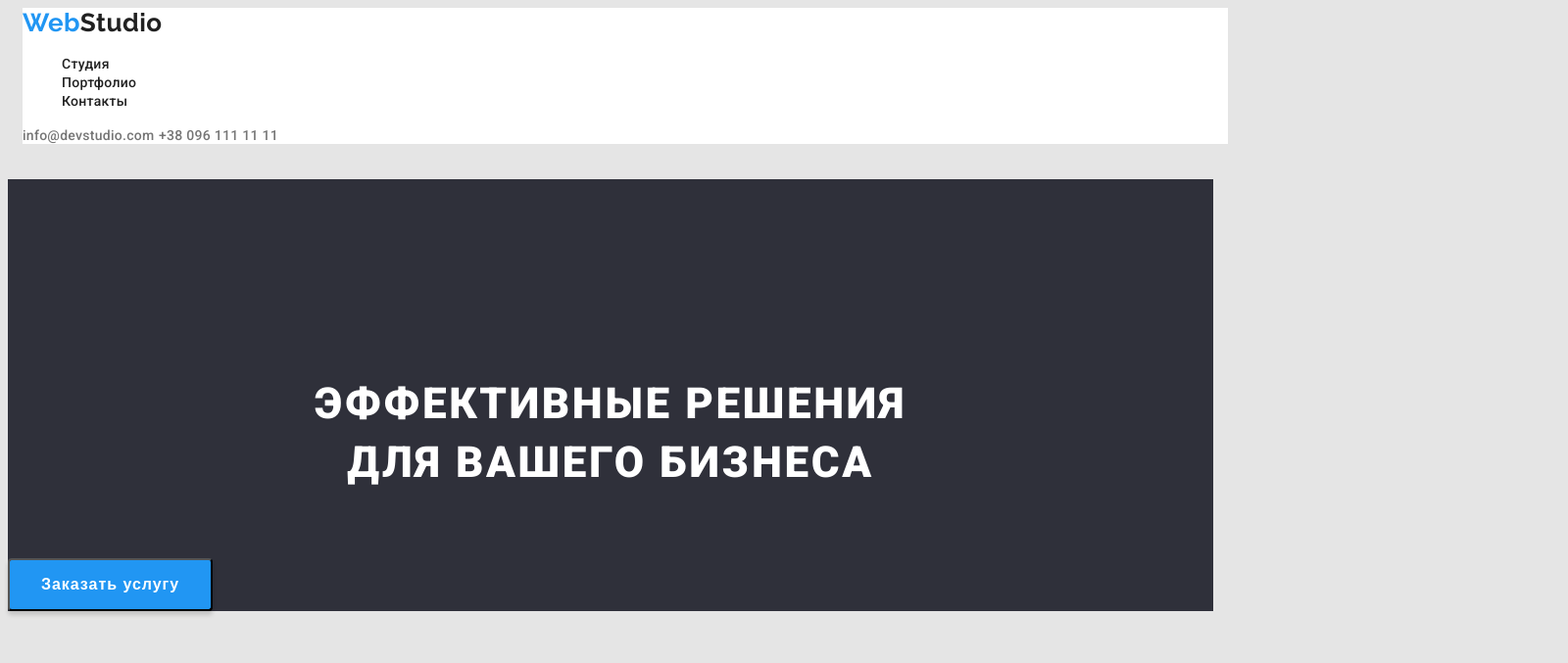
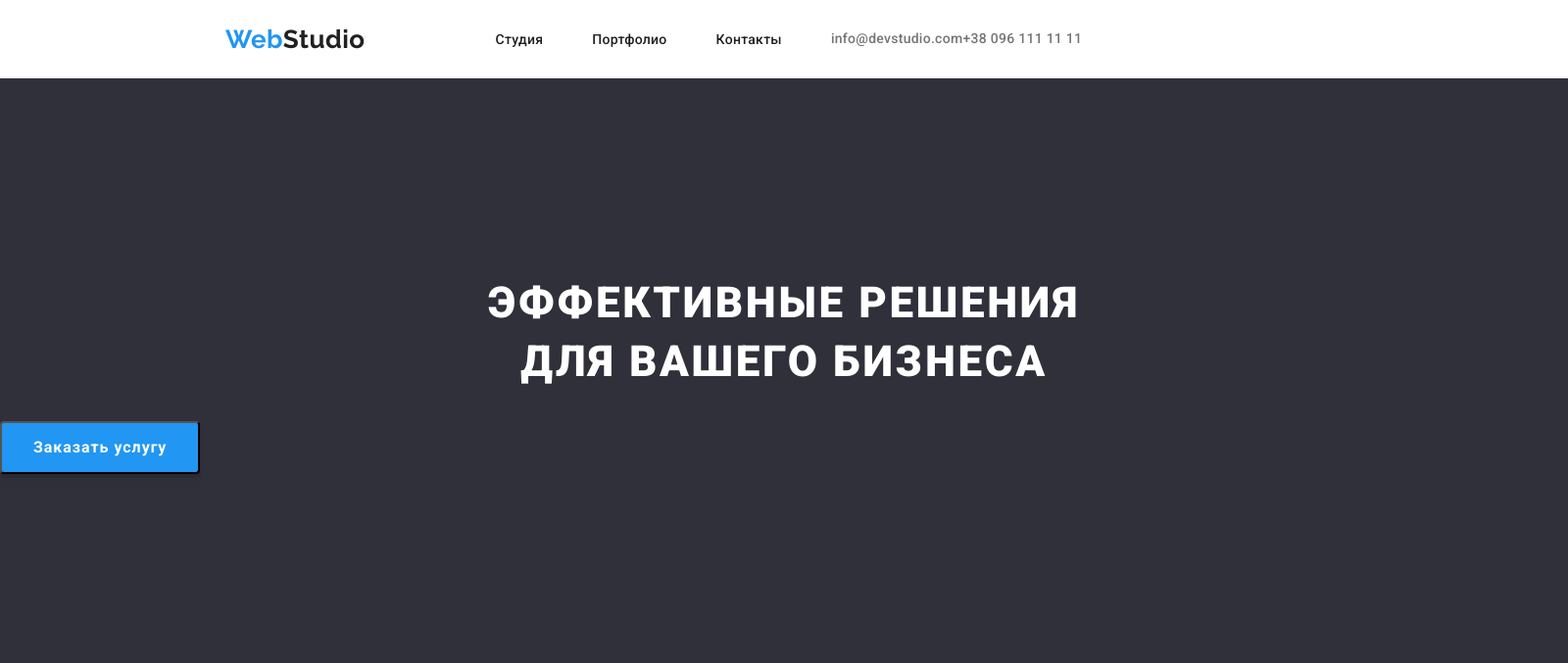
Before and after one commit to VasilKlim/goit-markup-hw-03, a plain HTML site: page index.html in a window 1280 px wide. Shown: the top 677 px of the page at 98% size, 1600 px wide, since content can reach past the window. Drawn offline with nearby package versions, Linux system fonts and the light colour scheme.

Commit message:
стилізує heder (без контактів)

```diff
--- a/css/styles2.css
+++ b/css/styles2.css
@@ -11,14 +11,25 @@ body {
   letter-spacing: 0.03em;
 }
 
+h1, h2, h3, p, ul {
+  margin-top: 0;
+  margin-bottom: 0;
+}
+
 .container {
-  width: 1230px;
+  width: 1600px;
+  height: 80px;
   padding-left: 15px;
   padding-right: 15px;
-}
+  margin-left: auto;
+  margin-right: auto;
+  background-color: #ffffff;
+  align-items: center;
+  }
 
-.header {
-    background-color: #ffffff;
+  .header-container, .nav-list {
+  display: flex;
+  align-items: center;
   }
 
   .header-link {
@@ -30,6 +41,8 @@ body {
     text-decoration: none;
     padding-top: 25px;
     padding-bottom: 25px;
+    margin-left: 215px;
+    margin-right: 93px;
   }
 
   span {
@@ -43,8 +56,9 @@ body {
     line-height: 1.14;
     letter-spacing: 0.02em;
     text-decoration: none;
-    padding-top: 1032px;
-    padding-bottom: 32px;
+    margin-right: 50px;
+
+
   }
   .nav-link:hover,
   .header-mail:hover,
@@ -53,6 +67,15 @@ body {
   .header-mail:focus,
   .header-phone:focus {
     color: var(--activ-text-color);
+  }
+
+  .header-contact {
+    display: flex;
+    margin-right: 0;
+  }
+
+  .header-phone {
+    margin-right: 100px;
   }
 
   .header-phone,
@@ -64,16 +87,14 @@ body {
     line-height: 1.14;
     letter-spacing: 0.02em;
     text-decoration: none;
-
-    margin-top: 32px;
-    margin-bottom: 32px;
-  }
+}
 /* Секція Hero */
 
 .hero,
 .footer {
     background-color: #2F303A;
-    width: 1230px;
+    width: 1600px;
+    height: 600px;
 }
 
 .hero-title {
--- a/index.html
+++ b/index.html
@@ -5,10 +5,14 @@
     <meta http-equiv="X-UA-Compatible" content="IE=edge" />
     <meta name="viewport" content="width=device-width, initial-scale=1.0" />
     <title>Document</title>
-    <link href="./css/styles2.css" rel="stylesheet" />
+    <!-- Modern-normalise -->
+    <link rel="stylesheet" href="https://cdn.jsdelivr.net/npm/modern-normalize@1.1.0/modern-normalize.min.css">
+    <!-- Google fonts -->
     <link rel="preconnect" href="https://fonts.googleapis.com">
     <link rel="preconnect" href="https://fonts.gstatic.com" crossorigin>
     <link href="https://fonts.googleapis.com/css2?family=Raleway:wght@700&family=Roboto:wght@400;500;700;900&display=swap" rel="stylesheet">
+    <!-- посилання на css -->
+    <link href="./css/styles2.css" rel="stylesheet" />
     <style>
       li {
         list-style-type: none;
@@ -18,8 +22,8 @@
 
   <body>
     <!-- Хедер -->
-    <div class="container">
-    <header class="header">
+      <header class="header">
+      <div class="container header-container">
       <a class="header-link" href="WebStudio"><span>Web</span>Studio</a>
       <nav class="nav">
         <ul class="nav-list">
@@ -34,17 +38,23 @@
           </li>
         </ul>
       </nav>
+
+      <div class="header-contact">
       <a class="header-mail" href="mail:info@devstudio.com"
         >info@devstudio.com</a
       >
       <a class="header-phone" href="tel:+380961111111">+38 096 111 11 11</a>
+    </div>
+    </div>
     </header>
-  </div>
+
     <main>
       <!-- Секція Hero  -->
       <section class="hero">
+        <div class="conteiner-hero">
         <h1 class="hero-title">Эффективные решения<br/> для вашего бизнеса</h1>
         <button class="hero-btn" type="button">Заказать услугу</button>
+      </div>
       </section>
       <!-- Переваги роботи -->
       <section class="advantage">
```
Also changed, not shown: portfolio.html (+4 -0 lines).
